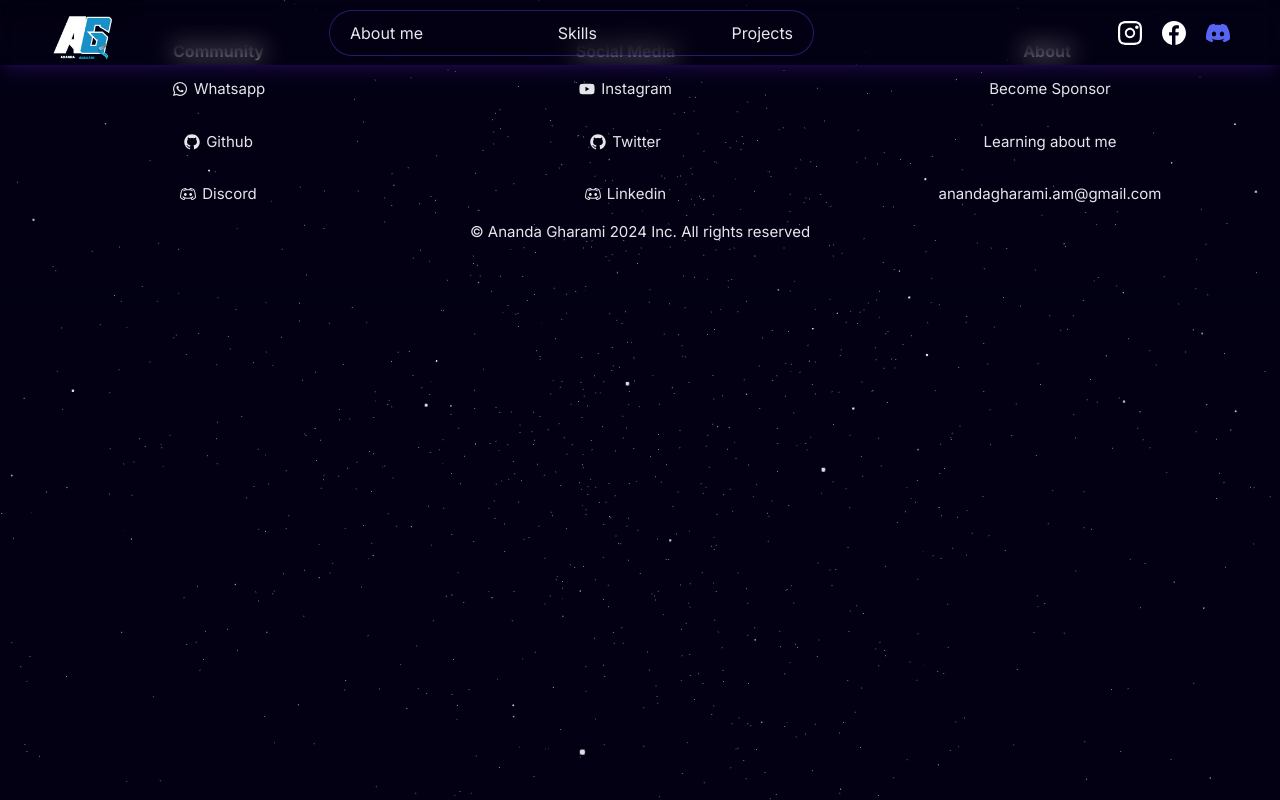
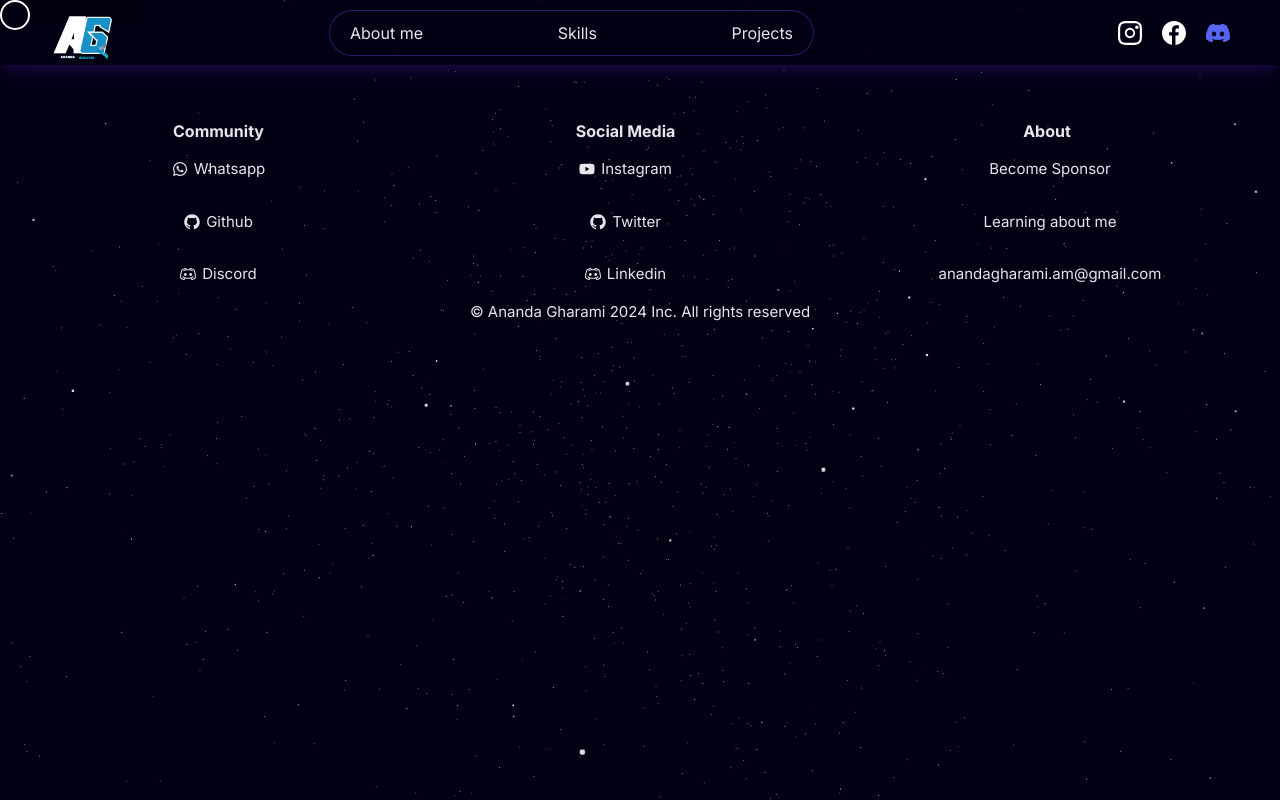
Before and after one commit to gharamiananda/ananda-portfolio, a Next.js app: page /about in a window 1280 px wide. Built offline with nearby package versions, Linux system fonts and the light colour scheme; a web font is replaced by a local one.

Commit message:
custom cursor

```diff
--- a/app/layout.tsx
+++ b/app/layout.tsx
@@ -4,6 +4,7 @@ import StarsCanvas from "@/components/main/StarBackground";
 import type { Metadata } from "next";
 import { Inter } from "next/font/google";
 import "./globals.css";
+import CustomCursor from "@/components/CustomCursor";
 
 const inter = Inter({ subsets: ["latin"] });
 
@@ -26,6 +27,8 @@ export default function RootLayout({
         <Navbar />
         {children}
         <Footer />
+        <CustomCursor />
+
       </body>
     </html>
   );
--- /dev/null
+++ b/components/CustomCursor.tsx
@@ -0,0 +1,61 @@
+ "use client"
+
+import React, { useEffect, useRef, useState } from 'react';
+import { motion, useMotionValue, useTransform } from 'framer-motion';
+
+const CustomCursor: React.FC = () => {
+  const cursorRef = useRef<HTMLDivElement>(null);
+  const [scrollY, setScrollY] = useState(0);
+
+  const y = useMotionValue(0);
+  const opacity = useTransform(y, [0, 100], [1, 0]);
+
+  useEffect(() => {
+    const handleMouseMove = (event: MouseEvent) => {
+      if (cursorRef.current) {
+        cursorRef.current.style.left = `${event.clientX}px`;
+        cursorRef.current.style.top = `${event.clientY}px`;
+      }
+    };
+
+    const handleScroll = () => {
+      setScrollY(window.scrollY);
+      y.set(window.scrollY);
+    };
+
+    document.addEventListener('mousemove', handleMouseMove);
+    window.addEventListener('scroll', handleScroll);
+
+    return () => {
+      document.removeEventListener('mousemove', handleMouseMove);
+      window.removeEventListener('scroll', handleScroll);
+    };
+  }, [y]);
+
+  return (
+    <motion.div
+      ref={cursorRef}
+      className="cursor"
+      initial={{ opacity: 0 ,dur:1}}
+      animate={{ opacity: 1, }}
+      exit={{ opacity: 0 }}
+      style={{
+        position: 'fixed',
+        top: 0,
+        left: 0,
+        width: '30px',
+        height: '30px',
+        // backgroundColor: 'white',
+        border:'2px solid white',
+        borderRadius: '50%',
+        pointerEvents: 'none',
+        zIndex: 9999,
+      }}
+
+    >
+
+        </motion.div>
+  );
+};
+
+export default CustomCursor;
--- a/components/main/Footer.tsx
+++ b/components/main/Footer.tsx
@@ -8,7 +8,7 @@ import { FaWhatsapp, FaYoutube } from "react-icons/fa";
 
 const Footer = () => {
   return (
-    <div className="w-full h-full bg-transparent text-gray-200 shadow-lg p-[15px] ">
+    <div className="w-full mt-20 h-full bg-transparent text-gray-200 shadow-lg p-[15px] ">
         <div className="w-full flex flex-col items-center justify-center m-auto">
             <div className="w-full h-full flex flex-row items-center justify-around flex-wrap">
 
--- a/components/main/ProjectSlider.tsx
+++ b/components/main/ProjectSlider.tsx
@@ -3,6 +3,7 @@ import { motion, useAnimation, useMotionValue } from "framer-motion";
 import Image from "next/image";
 import { useEffect, useRef, useState } from "react";
 import ProjectBtn from "../sub/ProjectBtn";
+import { slideInFromLeft, slideInFromRight } from "@/utils/motion";
 
 interface Card {
   src: string;
@@ -72,7 +73,7 @@ const ProjectSlider: React.FC = () => {
     </h1>
     </div>
     <motion.div
-      className="relative flex items-center justify-center h-screen overflow-hidden"
+      className="relative flex items-center justify-center overflow-hidden"
       drag="x"
       dragConstraints={{
         left: 0,
@@ -153,19 +154,31 @@ const ProjectSlider: React.FC = () => {
     </motion.div>
 
       ))}
-      <div className="flex flex-row gap-3 mt-64">
-        <button
-          className="text-white mt-[400px] bg-indigo-400 rounded-md py-2 px-4 "
+      <div className="flex flex-row gap-3 mt-64 ">
+
+
+<motion.div
+      initial="hidden"
+      animate="visible"
+      className="flex  mt-4 flex-row items-center justify-center px-20 mt-40 w-full z-[20] gap-10"
+    >
+        <motion.a
           onClick={handleBack}
+
+          variants={slideInFromRight(1)}
+          className="py-2 px-4  button-primary text-center text-white cursor-pointer rounded-lg max-w-[200px]"
         >
-          Back
-        </button>
-        <button
-          className="text-white mt-[400px] bg-indigo-400 rounded-md py-2 px-4"
-          onClick={handleNext}
+Prev        </motion.a>
+
+        <motion.a
+                  onClick={handleNext}
+
+          variants={slideInFromLeft(1)}
+          className="py-2 px-4 button-primary text-center text-white cursor-pointer rounded-lg max-w-[200px]"
         >
-          Next
-        </button>
+Next        </motion.a>
+
+</motion.div>
       </div>
     </motion.div>
     </>
--- a/next.config.js
+++ b/next.config.js
@@ -1,4 +1,13 @@
 module.exports = {
+  images: {
+    domains: [
+      "img.etimg.com",
+      "assets.vogue.com",
+      "m.media-amazon.com",
+      "upload.wikimedia.org",
+      "https://encrypted-tbn0.gstatic.com/images?q=tbn:ANd9GcRfSevI5MxX0yErYi-Mg9SL8sZZttIE3TnbR-joopMHQbs4-yEQnSPXgLk1HTzKl4JjwEw&usqp=CAU"
+    ],
+  },
   async redirects() {
     return [
       {
```
Also changed, not shown: 1 other file (tests, documents, lock files or other folders).
